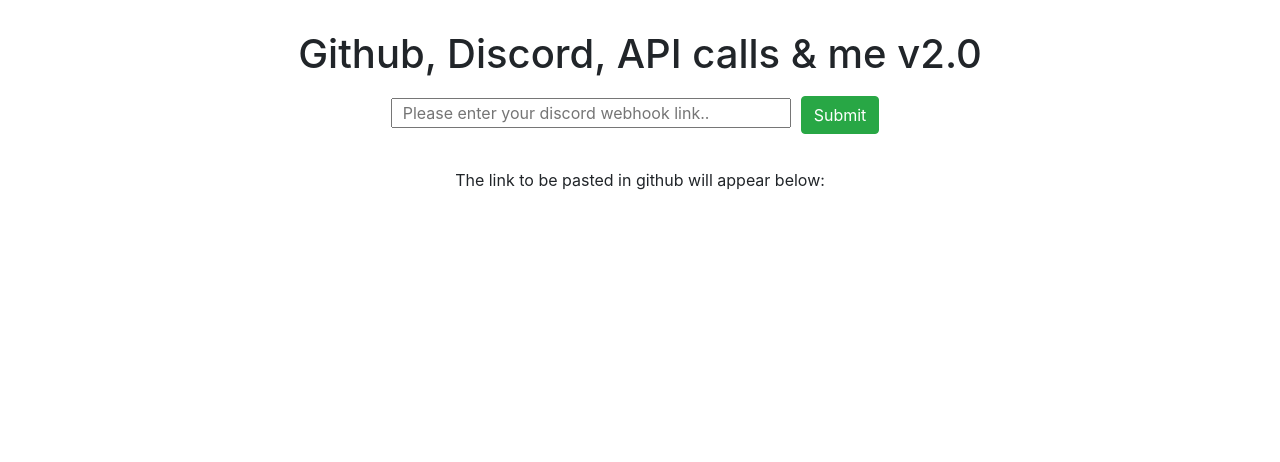
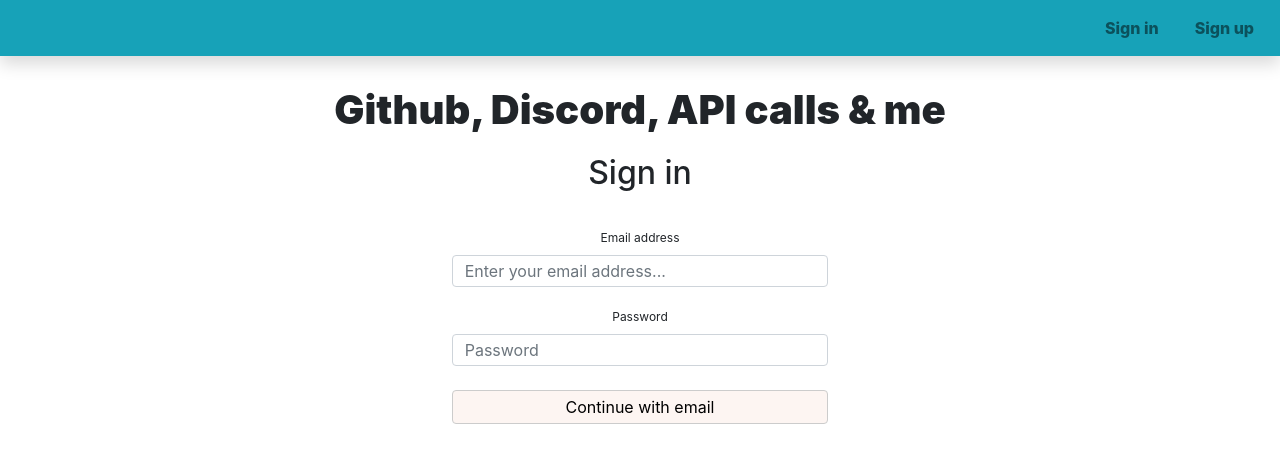
Before and after one commit to manthankumbhar/github_discord_integration-www, a React (Create React App) app: page / in a window 1280 px wide. Shown: the top 462 px of the page. Built offline with nearby package versions, Linux system fonts and the light colour scheme.

Commit message:
v3.0 added

```diff
--- a/package.json
+++ b/package.json
@@ -11,6 +11,8 @@
     "react": "^17.0.1",
     "react-bootstrap": "^1.5.0",
     "react-dom": "^17.0.1",
+    "react-router": "^5.2.0",
+    "react-router-dom": "^5.2.0",
     "react-scripts": "4.0.3",
     "web-vitals": "^1.1.0"
   },
--- a/src/App.css
+++ b/src/App.css
@@ -2,9 +2,11 @@
   text-align: center;
   margin: 30px;
 }
-
-.input {
-  width: 400px;
-  height: 30px;
-  padding: 10px;
+.btn-in {
+  background-color: #fdf5f2;
+  border: 0.5px solid #ccc;
+  height: 34px;
 }
+.btn-in:hover {
+  background-color: #fcece9;
+}
--- a/src/App.js
+++ b/src/App.js
@@ -1,13 +1,62 @@
+import { Component } from "react";
+import { Route, Switch } from "react-router";
 import "./App.css";
-import Input from "./Input";
+import Home from "./components/Home";
+import NavBar from "./components/Navbar";
+import SignIn from "./components/SignIn";
+import SignUp from "./components/SignUp";
+import PrivateRoute from "./hoc/PrivateRoute";
 
-function App() {
-  return (
-    <div className="App">
-      <h1>Github, Discord, API calls & me v2.0</h1>
-      <Input />
-    </div>
-  );
+class App extends Component {
+  constructor() {
+    super();
+    this.state = {
+      userAuth: false,
+    };
+    this.onUserAuth = this.onUserAuth.bind(this);
+    this.afterUserLogout = this.afterUserLogout.bind(this);
+  }
+
+  componentDidMount() {
+    if (localStorage.accessTokenSecret) {
+      this.setState({ userAuth: true });
+    } else {
+      return null;
+    }
+  }
+
+  onUserAuth() {
+    this.setState({ userAuth: true });
+  }
+
+  afterUserLogout() {
+    this.setState({ userAuth: false });
+  }
+
+  render() {
+    return (
+      <div>
+        <NavBar
+          isAuth={this.state.userAuth}
+          userLogout={this.afterUserLogout}
+        />
+        <div className="App">
+          <h1 style={{ margin: "20px", fontWeight: "900" }}>
+            Github, Discord, API calls & me
+          </h1>
+          <Switch>
+            <Route
+              exact
+              path="/"
+              render={() => <SignIn navbarChange={this.onUserAuth} />}
+            />
+            <PrivateRoute path="/home" component={Home} />
+            <Route path="/signup" component={SignUp} />
+          </Switch>
+        </div>
+      </div>
+    );
+  }
 }
 
 export default App;
--- a/src/Input.js
+++ b/src/components/Home.js
@@ -1,7 +1,7 @@
 import axios from "axios";
 import React, { Component } from "react";
 
-class Input extends Component {
+class Home extends Component {
   constructor() {
     super();
     this.state = {
@@ -47,8 +47,9 @@
           value={this.state.inputValue}
           placeholder="Please enter your discord webhook link.."
           onChange={(event) => this.updateInputValue(event)}
-          className="input"
+          className="col-sm-6 col-md-6"
         />
+        <br />
         <input
           type="submit"
           value="Submit"
@@ -64,4 +65,4 @@
   }
 }
 
-export default Input;
+export default Home;
--- /dev/null
+++ b/src/components/Navbar.js
@@ -0,0 +1,73 @@
+import React, { Component } from "react";
+import { Nav, Navbar, NavLink } from "react-bootstrap";
+import NavbarCollapse from "react-bootstrap/esm/NavbarCollapse";
+import NavbarToggle from "react-bootstrap/esm/NavbarToggle";
+import { Redirect } from "react-router";
+
+class NavBar extends Component {
+  navbarBefore() {
+    return (
+      <Navbar bg="info" expand="md" className="shadow p-2 mb-4">
+        <NavbarToggle
+          aria-controls="basic-navbar-nav"
+          style={{ border: "none", padding: "0" }}
+        />
+        <NavbarCollapse id="basic-navbar-nav">
+          <Nav className="ml-auto">
+            <NavLink
+              href="/"
+              className=""
+              style={{ fontWeight: "800", margin: "0 10px" }}
+            >
+              Sign in
+            </NavLink>
+            <NavLink
+              href="/signup"
+              className=""
+              style={{ fontWeight: "800", margin: "0 10px" }}
+            >
+              Sign up
+            </NavLink>
+          </Nav>
+        </NavbarCollapse>
+      </Navbar>
+    );
+  }
+
+  navbarAfter() {
+    return (
+      <Navbar bg="info" expand="md" className="shadow p-2 mb-4">
+        <NavbarToggle
+          aria-controls="basic-navbar-nav"
+          style={{ border: "none", padding: "0" }}
+        />
+        <NavbarCollapse id="basic-navbar-nav">
+          <p style={{ margin: "7px" }}>Welcome {localStorage.userEmail}</p>
+          <Nav className="ml-auto">
+            <NavLink
+              href="/"
+              className=""
+              onClick={this.logout}
+              style={{ fontWeight: "800", margin: "0 10px" }}
+            >
+              Logout
+            </NavLink>
+          </Nav>
+        </NavbarCollapse>
+      </Navbar>
+    );
+  }
+
+  logout() {
+    localStorage.removeItem("userEmail");
+    localStorage.removeItem("accessTokenSecret");
+    this.props.userLogout();
+    <Redirect to="/" />;
+  }
+
+  render() {
+    return this.props.isAuth ? this.navbarAfter() : this.navbarBefore();
+  }
+}
+
+export default NavBar;
--- /dev/null
+++ b/src/components/SignIn.js
@@ -0,0 +1,98 @@
+import axios from "axios";
+import React from "react";
+import { Component } from "react";
+import { Redirect } from "react-router-dom";
+
+class SignIn extends Component {
+  constructor(props) {
+    super(props);
+    this.state = {
+      email: "",
+      password: "",
+      userAuthenticated: false,
+    };
+    this.handleSubmit = this.handleSubmit.bind(this);
+    this.handleChange = this.handleChange.bind(this);
+    this.onChangeNavbar = this.onChangeNavbar.bind(this);
+  }
+
+  handleChange(e) {
+    this.setState({ [e.target.name]: e.target.value });
+  }
+
+  onChangeNavbar() {
+    this.props.navbarChange();
+  }
+
+  handleSubmit(e) {
+    e.preventDefault();
+    if (this.state.inputVal === "") {
+      alert("Please enter a url");
+    } else {
+      axios
+        .post("https://v2-github-discord-api-and-me.herokuapp.com/user_auth", {
+          email: this.state.email,
+          password: this.state.password,
+        })
+        .then((res) => {
+          if (res.status === 200) {
+            localStorage.setItem("accessTokenSecret", res.data["accessToken"]);
+            localStorage.setItem("userEmail", this.state.email);
+            this.setState({ userAuthenticated: true });
+            this.onChangeNavbar();
+          }
+        })
+        .catch((err) => {
+          alert(err);
+        });
+    }
+  }
+
+  render() {
+    return (
+      <form>
+        <h2>Sign in</h2>
+        <br />
+        <div className="form-group col-sm-6 col-md-6 col-lg-4 mx-auto">
+          <label htmlFor="exampleInputEmail1" style={{ fontSize: "12px" }}>
+            Email address
+          </label>
+          <input
+            value={this.state.email}
+            onChange={this.handleChange}
+            type="email"
+            name="email"
+            className="form-control"
+            placeholder="Enter your email address..."
+            style={{ height: "32px" }}
+          />
+        </div>
+        <div className="form-group col-sm-6 col-md-6 col-lg-4 mx-auto">
+          <label htmlFor="exampleInputPassword1" style={{ fontSize: "12px" }}>
+            Password
+          </label>
+          <input
+            value={this.state.password}
+            onChange={this.handleChange}
+            type="password"
+            name="password"
+            className="form-control"
+            placeholder="Password"
+            style={{ height: "32px" }}
+          />
+          <br />
+          <button
+            className="col-sm-12 col-md-12 btn-in rounded"
+            onClick={this.handleSubmit}
+          >
+            Continue with email
+          </button>
+        </div>
+        {this.state.userAuthenticated ? <Redirect to="/home" /> : null}
+        {localStorage.accessTokenSecret ? <Redirect to="/home" /> : null}
+      </form>
+    );
+  }
+}
+
+export default SignIn;
--- /dev/null
+++ b/src/components/SignUp.js
@@ -0,0 +1,94 @@
+import axios from "axios";
+import React from "react";
+import { Component } from "react";
+import { Redirect } from "react-router";
+
+class SignUp extends Component {
+  constructor() {
+    super();
+    this.state = {
+      email: "",
+      password: "",
+      userRegistered: false,
+    };
+    this.handleSubmit = this.handleSubmit.bind(this);
+    this.handleChange = this.handleChange.bind(this);
+  }
+
+  handleChange(e) {
+    this.setState({ [e.target.name]: e.target.value });
+  }
+
+  handleSubmit(e) {
+    e.preventDefault();
+    if (this.state.inputVal === "") {
+      alert("Please enter a url");
+    } else {
+      axios
+        .post(
+          "https://v2-github-discord-api-and-me.herokuapp.com/user_signup",
+          {
+            email: this.state.email,
+            password: this.state.password,
+          }
+        )
+        .then((res) => {
+          console.log(res.data);
+          if (res.status === 200) {
+            alert("user added, please sign in now.");
+            this.setState({ userRegistered: true });
+          }
+        })
+        .catch((err) => {
+          alert(err);
+        });
+    }
+  }
+
+  render() {
+    return (
+      <form>
+        <h2>Sign up</h2>
+        <br />
+        <div className="form-group col-sm-6 col-md-6 col-lg-4 mx-auto">
+          <label htmlFor="exampleInputEmail1" style={{ fontSize: "12px" }}>
+            Email address
+          </label>
+          <input
+            value={this.state.email}
+            onChange={this.handleChange}
+            type="email"
+            name="email"
+            className="form-control"
+            placeholder="Enter your email address..."
+            style={{ height: "32px" }}
+          />
+        </div>
+        <div className="form-group col-sm-6 col-md-6 col-lg-4 mx-auto">
+          <label htmlFor="exampleInputPassword1" style={{ fontSize: "12px" }}>
+            Password
+          </label>
+          <input
+            value={this.state.password}
+            onChange={this.handleChange}
+            type="password"
+            name="password"
+            className="form-control"
+            placeholder="Password"
+            style={{ height: "32px" }}
+          />
+          <br />
+          <button
+            onClick={this.handleSubmit}
+            className="col-sm-12 col-md-12 btn-in rounded"
+          >
+            Signup with email
+          </button>
+          {this.state.userRegistered ? <Redirect to="/" /> : null}
+        </div>
+      </form>
+    );
+  }
+}
+
+export default SignUp;
--- /dev/null
+++ b/src/hoc/Auth.js
@@ -0,0 +1,9 @@
+const MainAuth = {
+    isAuth: false,
+    authenticate(cb) {
+      this.isAuth = true;
+      cb();
+    },
+  };
+
+  export default MainAuth;
--- /dev/null
+++ b/src/hoc/PrivateRoute.js
@@ -0,0 +1,23 @@
+import React from "react";
+import { Route } from "react-router";
+import Home from "../components/Home";
+import MainAuth from "./Auth";
+
+const PrivateRoute = ({ component: Component, ...rest }) => (
+  <Route
+    {...rest}
+    render={(props) =>
+      MainAuth.isAuth ? (
+        <Component {...props} />
+      ) : localStorage.accessTokenSecret ? (
+        localStorage.getItem("accessTokenSecret") && <Home />
+      ) : (
+        <p style={{ fontSize: "35px", fontWeight: "900" }}>
+          404 <br /> Page not found
+        </p>
+      )
+    }
+  />
+);
+
+export default PrivateRoute;
--- a/src/index.js
+++ b/src/index.js
@@ -3,5 +3,11 @@
 import "./index.css";
 import App from "./App";
 import "bootstrap/dist/css/bootstrap.min.css";
+import { BrowserRouter } from "react-router-dom";
 
-ReactDOM.render(<App />, document.getElementById("root"));
+ReactDOM.render(
+  <BrowserRouter>
+    <App />
+  </BrowserRouter>,
+  document.getElementById("root")
+);
```
Also changed, not shown: 1 other file (tests, documents, lock files or other folders).
